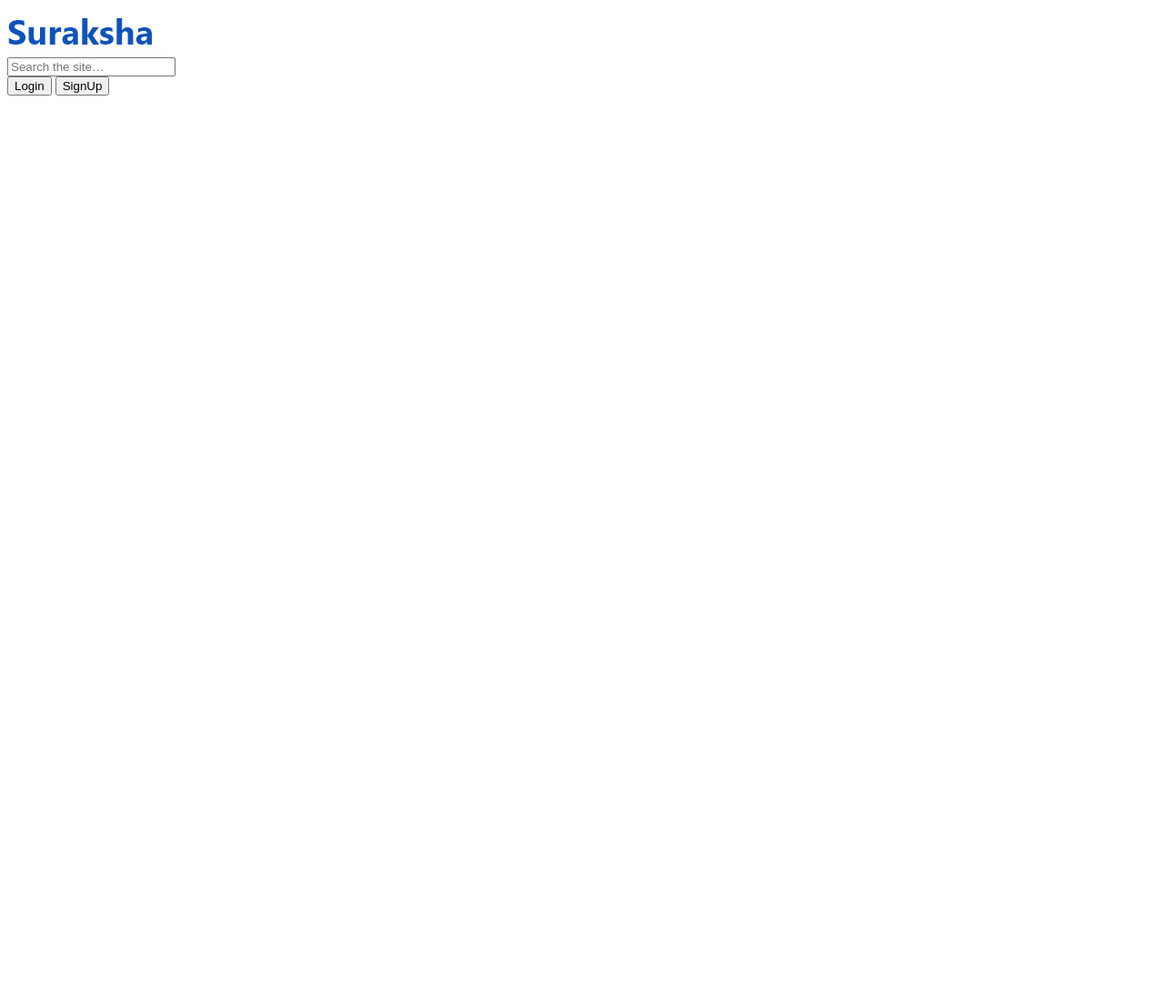
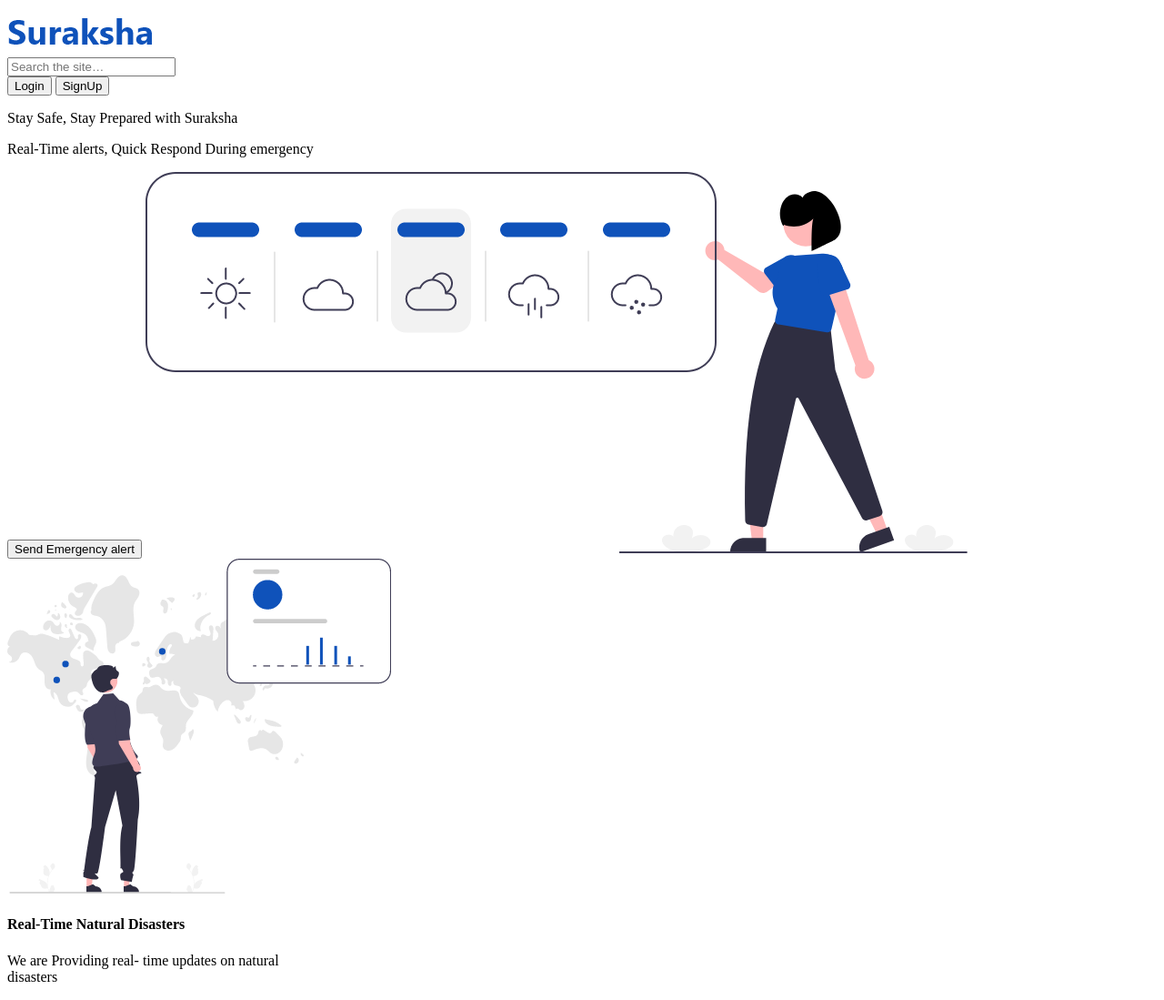
Before and after one commit to Bikesh-1/HackthonUVCE, a plain HTML site: page index.html in a window 1280 px wide. Shown: the whole page at 91% size. Before the commit the page ends 800 px from the top, so only its background shows below. Drawn offline with Linux system fonts and the light colour scheme.

Commit message:
adding img

```diff
--- a/index.html
+++ b/index.html
@@ -18,6 +18,30 @@
             <button>SignUp</button>
         </div>
     </div>
+    <div class="middle">
+        <P>Stay Safe, Stay Prepared with <span>Suraksha</span></P>
+        <P class="sub">Real-Time alerts, Quick Respond During emergency </P>
+    </div>
+    <div class="last">
+        <button>Send Emergency alert</button>
+        <img src="./image1.png">
+    </div>
+    <div class="features">
+        <div class="real">
+            <img src="./image copy.png">
+            <div class="txt">
+                <h4>Real-Time Natural Disasters</h4>
+            <p>
+                We are Providing real- time updates on natural<br>
+                disasters
+            </p>
+            </div>
+        </div>
+        <div class="alert">
+
+
+        </div>
+    </div>
 
 </body>
 </html>
```
Also changed, not shown: image copy.png (added), image1.png (added).
